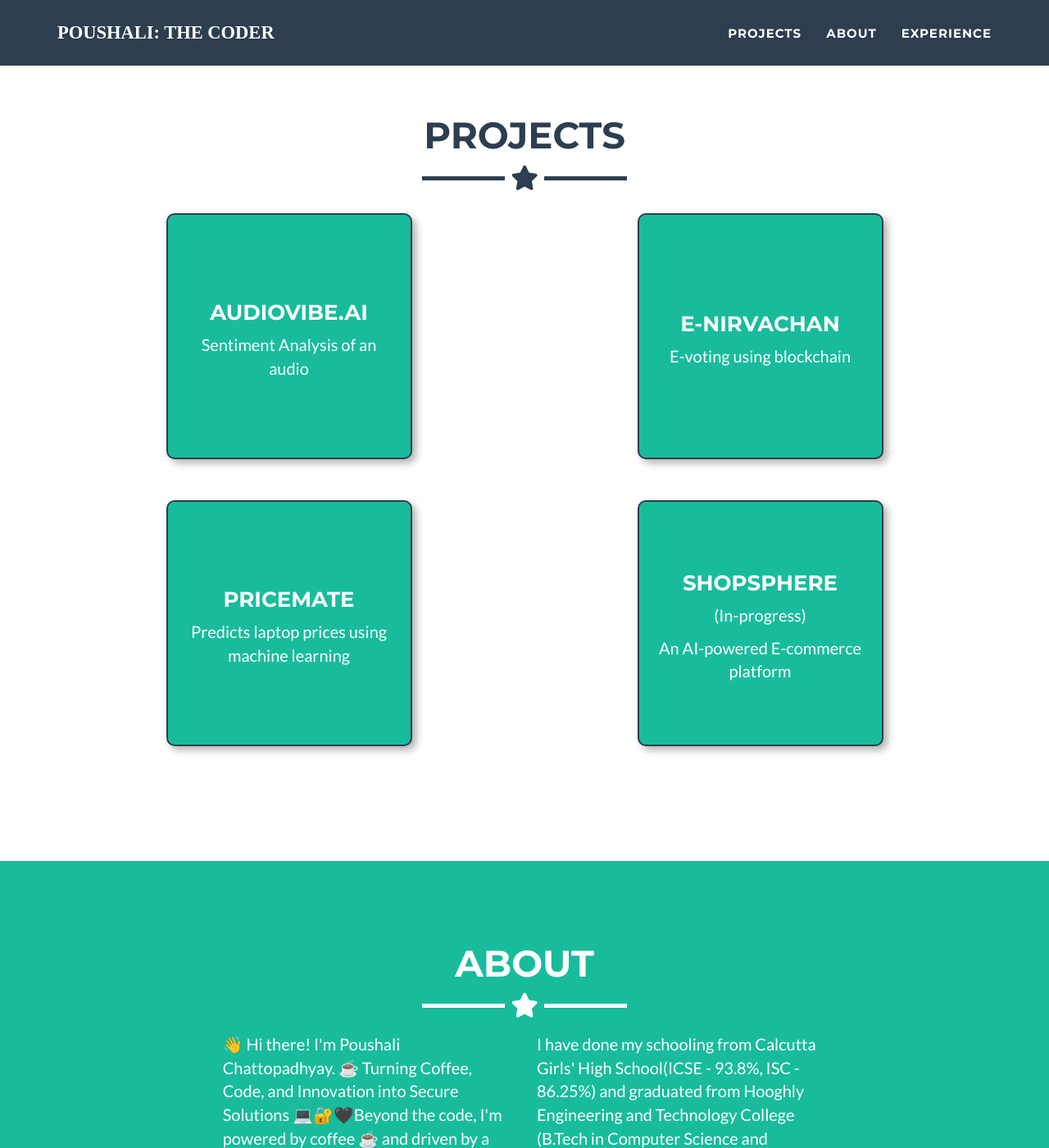
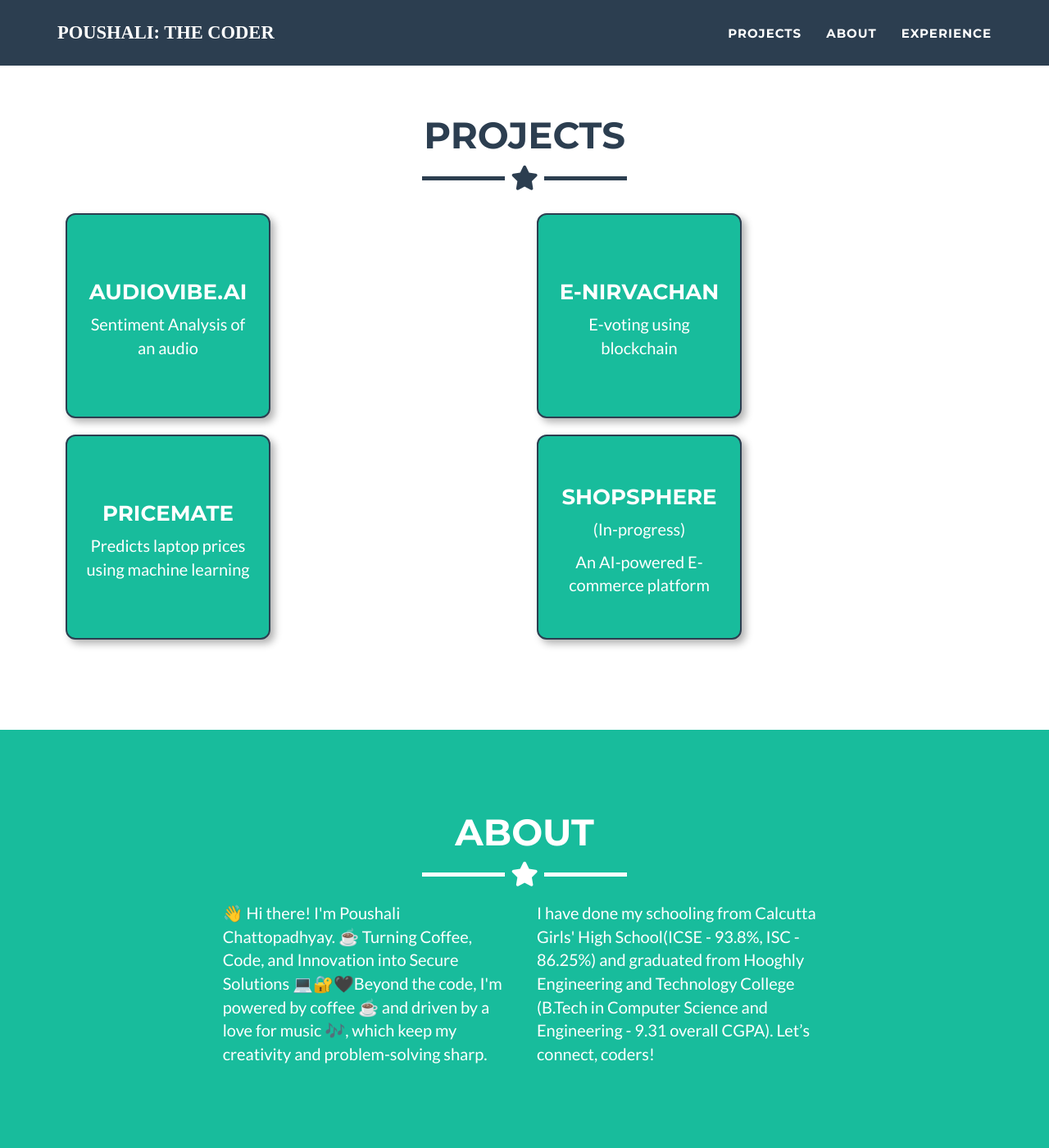
Before and after one commit to poushalic34/poushalic34.github.io, a Jekyll site: the page built from index.html, in a window 1280 px wide and 1400 px high, scrolled down 1140 px. Shown: the whole window at 82% size. Built offline with Jekyll 4.4.1, drawn with Linux system fonts in a browser that asks for light colours.

Commit message:
Update portfolio_grid.html

```diff
--- a/_includes/portfolio_grid.html
+++ b/_includes/portfolio_grid.html
@@ -8,9 +8,9 @@
       </div>
     </div>
 
-    <div class="row">
+    <div class="row justify-content-center">
       <!-- Project 1 -->
-      <div class="col-md-6 portfolio-flex-item portfolio-item">
+      <div class="col-md-6 d-flex justify-content-center">
         <div class="project-box" data-toggle="modal" data-target="#projectModal1">
           <h3>AudioVibe.ai</h3>
           <p>Sentiment Analysis of an audio</p>
@@ -18,7 +18,7 @@
       </div>
 
       <!-- Project 2 -->
-      <div class="col-md-6 portfolio-flex-item portfolio-item">
+      <div class="col-md-6 d-flex justify-content-center">
         <div class="project-box" data-toggle="modal" data-target="#projectModal2">
           <h3>E-Nirvachan</h3>
           <p>E-voting using blockchain</p>
@@ -26,9 +26,9 @@
       </div>
     </div>
 
-    <div class="row">
+    <div class="row justify-content-center">
       <!-- Project 3 -->
-      <div class="col-md-6 portfolio-flex-item portfolio-item">
+      <div class="col-md-6 d-flex justify-content-center">
         <div class="project-box" data-toggle="modal" data-target="#projectModal3">
           <h3>PriceMate</h3>
           <p>Predicts laptop prices using machine learning</p>
@@ -36,7 +36,7 @@
       </div>
 
       <!-- Project 4 -->
-      <div class="col-md-6 portfolio-flex-item portfolio-item">
+      <div class="col-md-6 d-flex justify-content-center">
         <div class="project-box" data-toggle="modal" data-target="#projectModal4">
           <h3>ShopSphere</h3>
           <p>(In-progress)</p>
@@ -49,6 +49,7 @@
 
 <!-- Project Modals -->
 <div class="modal fade" id="projectModal1" tabindex="-1" role="dialog">
+  <div class="modal-dialog modal-dialog-centered" role="document">
     <div class="modal-content">
       <div class="close-modal" data-dismiss="modal"><i class="fa fa-times"></i></div>
       <h2>AudioVibe.ai</h2>
@@ -56,8 +57,10 @@
       <a href="https://github.com/YOUR_GITHUB_LINK" target="_blank">GitHub Repository</a>
     </div>
   </div>
+</div>
 
 <div class="modal fade" id="projectModal2" tabindex="-1" role="dialog">
+  <div class="modal-dialog modal-dialog-centered" role="document">
     <div class="modal-content">
       <div class="close-modal" data-dismiss="modal"><i class="fa fa-times"></i></div>
       <h2>E-Nirvachan</h2>
@@ -65,8 +68,10 @@
       <a href="https://github.com/YOUR_GITHUB_LINK" target="_blank">GitHub Repository</a>
     </div>
   </div>
+</div>
 
 <div class="modal fade" id="projectModal3" tabindex="-1" role="dialog">
+  <div class="modal-dialog modal-dialog-centered" role="document">
     <div class="modal-content">
       <div class="close-modal" data-dismiss="modal"><i class="fa fa-times"></i></div>
       <h2>ByteBid: AI Laptop Price Predictor</h2>
@@ -74,8 +79,10 @@
       <a href="https://github.com/YOUR_GITHUB_LINK" target="_blank">GitHub Repository</a>
     </div>
   </div>
+</div>
 
 <div class="modal fade" id="projectModal4" tabindex="-1" role="dialog">
+  <div class="modal-dialog modal-dialog-centered" role="document">
     <div class="modal-content">
       <div class="close-modal" data-dismiss="modal"><i class="fa fa-times"></i></div>
       <h2>ShopSphere (In-progress)</h2>
@@ -83,44 +90,75 @@
       <a href="https://github.com/YOUR_GITHUB_LINK" target="_blank">GitHub Repository</a>
     </div>
   </div>
+</div>
+
 <style>
+/* Project Boxes */
 .project-box {
   background: #18bc9c;
   color: #fff;
-  padding: 15px;
-  width: 300px;  /* Fixed width */
-  height: 300px; /* Fixed height to make it square */
-  margin: 10px auto; /* Centering the boxes */
+  padding: 20px;
+  width: 250px; /* Square shape */
+  height: 250px;
+  margin: 10px;
   text-align: center;
   display: flex;
   flex-direction: column;
   justify-content: center;
   align-items: center;
-  border-radius: 10px;
+  border-radius: 12px;
   cursor: pointer;
   transition: 0.3s;
-  box-shadow: 5px 5px 10px rgba(0, 0, 0, 0.3); /* 3D effect */
-  border: 2px solid #2c3e50; /* Outline effect */
+  box-shadow: 5px 5px 10px rgba(0, 0, 0, 0.3);
+  border: 2px solid #2c3e50;
 }
 
 .project-box:hover {
   background: #2c3e50;
-  box-shadow: 7px 7px 15px rgba(0, 0, 0, 0.5); /* Darker shadow on hover */
+  box-shadow: 7px 7px 15px rgba(0, 0, 0, 0.5);
 }
 
+/* Center the modal */
+.modal-dialog {
+  display: flex;
+  align-items: center;
+  justify-content: center;
+  min-height: 100vh;
+}
 
 .modal-content {
   background: #fff;
-  padding: 20px;
-  border-radius: 8px;
+  padding: 25px;
+  border-radius: 12px;
   text-align: center;
+  width: 50%;
+  max-width: 500px;
+  box-shadow: 5px 5px 15px rgba(0, 0, 0, 0.3);
+  animation: fadeIn 0.3s ease-in-out;
 }
 
+@keyframes fadeIn {
+  from {
+    opacity: 0;
+    transform: scale(0.9);
+  }
+  to {
+    opacity: 1;
+    transform: scale(1);
+  }
+}
+
+/* Close button */
 .close-modal {
   text-align: right;
   cursor: pointer;
   font-size: 24px;
+  position: absolute;
+  top: 10px;
+  right: 15px;
 }
+
+/* Reduce spacing between project boxes */
 .row {
   margin-left: -5px;
   margin-right: -5px;
@@ -130,5 +168,4 @@
   padding-left: 5px;
   padding-right: 5px;
 }
-
 </style>
```
Lines whose indentation alone changed are shown as unchanged.
